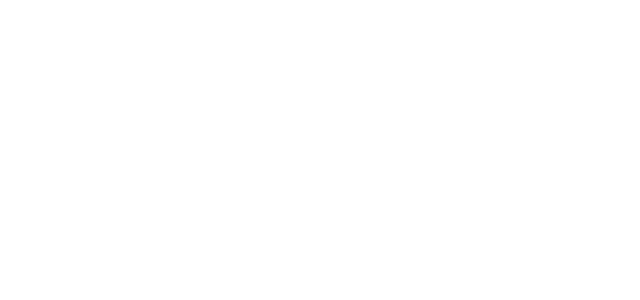
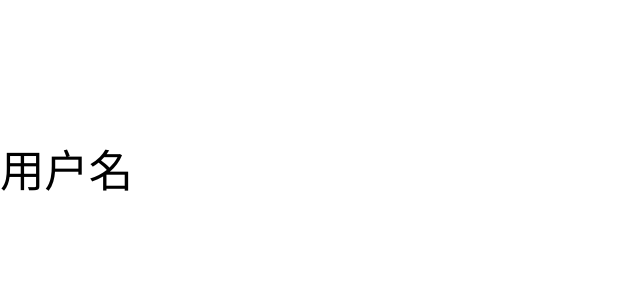
Before and after one commit to newcomein/dainty-ui, a Vue app: page / in a window 1280 px wide. Shown: the top 300 px of the page, without its empty margins (0-640 px from the left). Built offline with nearby package versions, Linux system fonts and the light colour scheme.

Commit message:
update icon

```diff
--- a/package.json
+++ b/package.json
@@ -18,11 +18,13 @@
     "lib": "vue-cli-service build --target lib --name dainty-ui --dest lib src/components/index.js"
   },
   "dependencies": {
-    "core-js": "^2.6.6",
+    "animate.css": "^3.7.0",
+    "feather-icons": "^4.21.0",
     "normalize.css": "^8.0.1",
     "vue": "^2.6.10"
   },
   "devDependencies": {
+    "core-js": "^2.6.6",
     "@vue/cli-plugin-babel": "^3.7.0",
     "@vue/cli-plugin-e2e-nightwatch": "^3.7.0",
     "@vue/cli-plugin-eslint": "^3.7.0",
--- a/src/App.vue
+++ b/src/App.vue
@@ -1,10 +1,26 @@
 <template>
     <div id="app">
+        <DAForm :init="init"></DAForm>
     </div>
 </template>
 
 <script>
-    export default {}
+    import DAForm from "./components/da-form"
+
+    export default {
+        components: {DAForm},
+        data() {
+            return {
+                init: [
+                    {
+                        field: "username",
+                        label: "用户名",
+                        type: "input"
+                    }
+                ]
+            }
+        }
+    }
 </script>
 
 <style lang="less">
--- a/src/assets/style/common/flex.less
+++ b/src/assets/style/common/flex.less
@@ -17,24 +17,28 @@
 
   .loop(item, 100);
 
-  .flex-center {
+  .flex-inline, &.flex-inline {
+    display: inline-flex;
+  }
+
+  .flex-center, &.flex-center {
     justify-content: center;
   }
 
-  .flex-column {
+  .flex-column, &.flex-column {
     flex-flow: column;
   }
 
-  .flex-fixed {
+  .flex-fixed, &.flex-fixed {
     position: fixed;
     left: 0;
     right: 0;
 
-    &.flex-fixed-top {
+    .flex-fixed-top, &.flex-fixed-top {
       top: 0;
     }
 
-    &.flex-fixed-bottom {
+    .flex-fixed-bottom, &.flex-fixed-bottom {
       bottom: 0;
     }
   }
--- a/src/assets/style/common/index.less
+++ b/src/assets/style/common/index.less
@@ -1,4 +1,5 @@
 @import "~normalize.css";
+@import "~animate.css";
 @import "./main";
 @import "./flex";
 @import "./theme";
--- a/src/assets/style/common/main.less
+++ b/src/assets/style/common/main.less
@@ -1,13 +1,36 @@
+* {
+  box-sizing: border-box;
+  -webkit-tap-highlight-color: transparent;
+  font-family: "Helvetica Neue", Helvetica, Arial, "Microsoft Yahei", "Hiragino Sans GB", "Heiti SC", "WenQuanYi Micro Hei", sans-serif;
+
+  &::before, &::after {
+    margin: 0;
+    padding: 0;
+    border: none;
+    outline: none;
+    box-shadow: none;
+    border-radius: 0;
+    font-family: "Helvetica Neue", Helvetica, Arial, "Microsoft Yahei", "Hiragino Sans GB", "Heiti SC", "WenQuanYi Micro Hei", sans-serif;
+    font-weight: inherit;
+    box-sizing: border-box;
+    flex-shrink: 0;
+  }
+}
+
 html {
   line-height: 1;
   font-size: 26.6666666666vw; // 设计稿为宽度375
-  font-family: "Helvetica Neue", Helvetica, Arial, "Microsoft Yahei", "Hiragino Sans GB", "Heiti SC", "WenQuanYi Micro Hei", sans-serif;
 }
 
 
 body {
+  width: 100vw;
+  height: 100vh;
   font-size: 0.13rem;
   position: relative;
+  -webkit-font-smoothing: antialiased;
+  -moz-osx-font-smoothing: grayscale;
+  font-smoothing: antialiased;
 }
 
 img {
@@ -42,8 +65,3 @@ pre {
   width: 100%;
   white-space: pre-line;
 }
-
-* {
-  box-sizing: border-box;
-  -webkit-tap-highlight-color: transparent;
-}
--- a/src/components/da-form/src/index.vue
+++ b/src/components/da-form/src/index.vue
@@ -1,14 +1,27 @@
 <template>
     <div class="flex da-form">
-        测试
+        <da-icon name="feather-circle"></da-icon>
+        <form class="flex">
+            <div class="flex line" v-for="(item,index) of init" :key="index">
+                <label><span>{{item.label}}</span></label>
+            </div>
+        </form>
     </div>
 </template>
 
 <script>
     import "@/assets/style/common/index.less"
+    import DaIcon from "../../da-icon/src/index";
 
     export default {
-        name: "da-form"
+        name: "da-form",
+        components: {DaIcon},
+        props: {
+            init: {
+                type: Array,
+                required: true
+            }
+        }
     }
 </script>
 
--- /dev/null
+++ b/src/components/da-icon/src/index.vue
@@ -0,0 +1,57 @@
+<template>
+    <div class="flex da-icon" v-if="name">
+        <svg>
+            <use xlink:href="path/to/feather-sprite.svg#circle"/>
+        </svg>
+    </div>
+</template>
+
+<script>
+    import "@/assets/style/common/index.less"
+    import {icons} from "feather-icons"
+
+    export default {
+        name: "da-icon",
+        props: {
+            name: {
+                type: String
+            }
+        },
+        data() {
+            return {
+                iconMeta: {
+                    type: "",
+                    svg: ""
+                }
+            }
+        },
+        watch: {
+            async name() {
+                this.matchIcon();
+            }
+        },
+        methods: {
+            async matchIcon() {
+                if (!this.name || this.name.length === 0) {
+                    return;
+                }
+                const iconType = this.name.slice(0, this.name.indexOf("-"));
+                const iconName = this.name.replace(iconType + "-", "");
+                switch (iconType) {
+                    case "feather":
+                        this.iconMeta.type = "svg";
+                        this.iconMeta.svg = icons[iconName];
+                        console.log(this.iconMeta.svg)
+                        break;
+                }
+            }
+        },
+        created() {
+            this.matchIcon()
+        }
+    }
+</script>
+
+<style lang="less" scoped>
+
+</style>
--- a/vue.config.js
+++ b/vue.config.js
@@ -3,12 +3,12 @@ const UglifyJsPlugin = require('uglifyjs-webpack-plugin');
 module.exports = {
     productionSourceMap: false,
     configureWebpack: {
-        optimization: {
-            minimizer: [new UglifyJsPlugin({
-                cache: true,
-                parallel: true
-            })]
-        },
-        plugins: [new MinifyPlugin()],
+        // optimization: {
+        //     minimizer: [new UglifyJsPlugin({
+        //         cache: true,
+        //         parallel: true
+        //     })]
+        // },
+        // plugins: [new MinifyPlugin()],
     }
 };
```
Also changed, not shown: src/assets/icon/iconfont.js (added), 1 other file (tests, documents, lock files or other folders).
